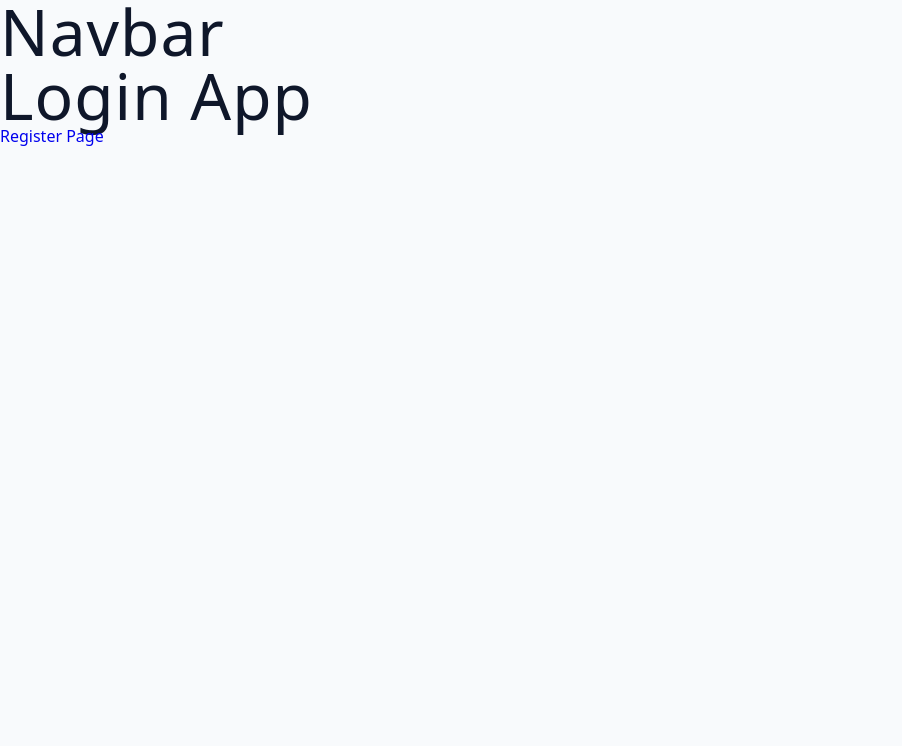
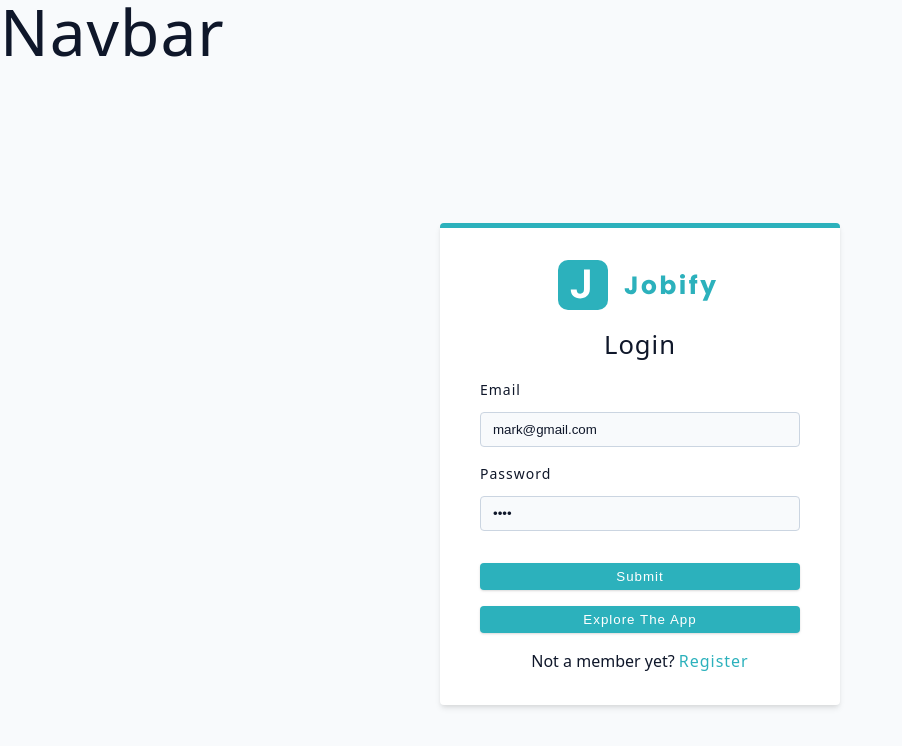
Before and after one commit to mmark0416/job-tracking-app, a React (Vite) app in the folder client/: page /login in a window 1280 px wide. Shown: the top 746 px of the page, without its empty margins (0-902 px from the left). Built offline with nearby package versions, Linux system fonts and the light colour scheme.

Commit message:
complete login page ui

```diff
--- a/client/src/components/Logo.jsx
+++ b/client/src/components/Logo.jsx
@@ -1,7 +1,7 @@
 import logo from "../assets/images/logo.svg";
 
 const Logo = () => {
-  return <img src={logo} alt="logo" />;
+  return <img src={logo} alt="logo" className="logo"/>;
 };
 
 export default Logo;
--- a/client/src/pages/Auth/Login.jsx
+++ b/client/src/pages/Auth/Login.jsx
@@ -1,11 +1,29 @@
 import { Link } from "react-router-dom";
+import Wrapper from "./RegisterAndLogin.wrapper";
+import { FormRow, Logo } from "../../components";
 
 const Login = () => {
   return (
-    <div>
-      <h1>Login app</h1>
-      <Link to={"/register"}>Register Page</Link>
-    </div>
+    <Wrapper>
+      <form className="form">
+        <Logo/>
+        <h4>login</h4>
+        <FormRow type="email" name="email" defaultValue="mark@gmail.com" />
+        <FormRow type="password" name="password" defaultValue="1234" />
+        <button type="submit" className="btn btn-block">
+          Submit
+        </button>
+        <button type="button" className="btn btn-block">
+          explore the app
+        </button>
+        <p>
+          Not a member yet?
+          <Link to={"/register"} className="member-btn">
+            Register
+          </Link>
+        </p>
+      </form>
+    </Wrapper>
   );
 };
 
--- a/client/src/pages/Auth/Register.jsx
+++ b/client/src/pages/Auth/Register.jsx
@@ -1,5 +1,5 @@
 import { Link } from "react-router-dom";
-import Wrapper from "./Register.wrapper";
+import Wrapper from "./RegisterAndLogin.wrapper";
 import { FormRow, Logo } from "../../components";
 
 const Register = () => {
```
Also changed, not shown: client/src/pages/Auth/RegisterAndLogin.wrapper.js (renamed from client/src/pages/Auth/Register.wrapper.js).
